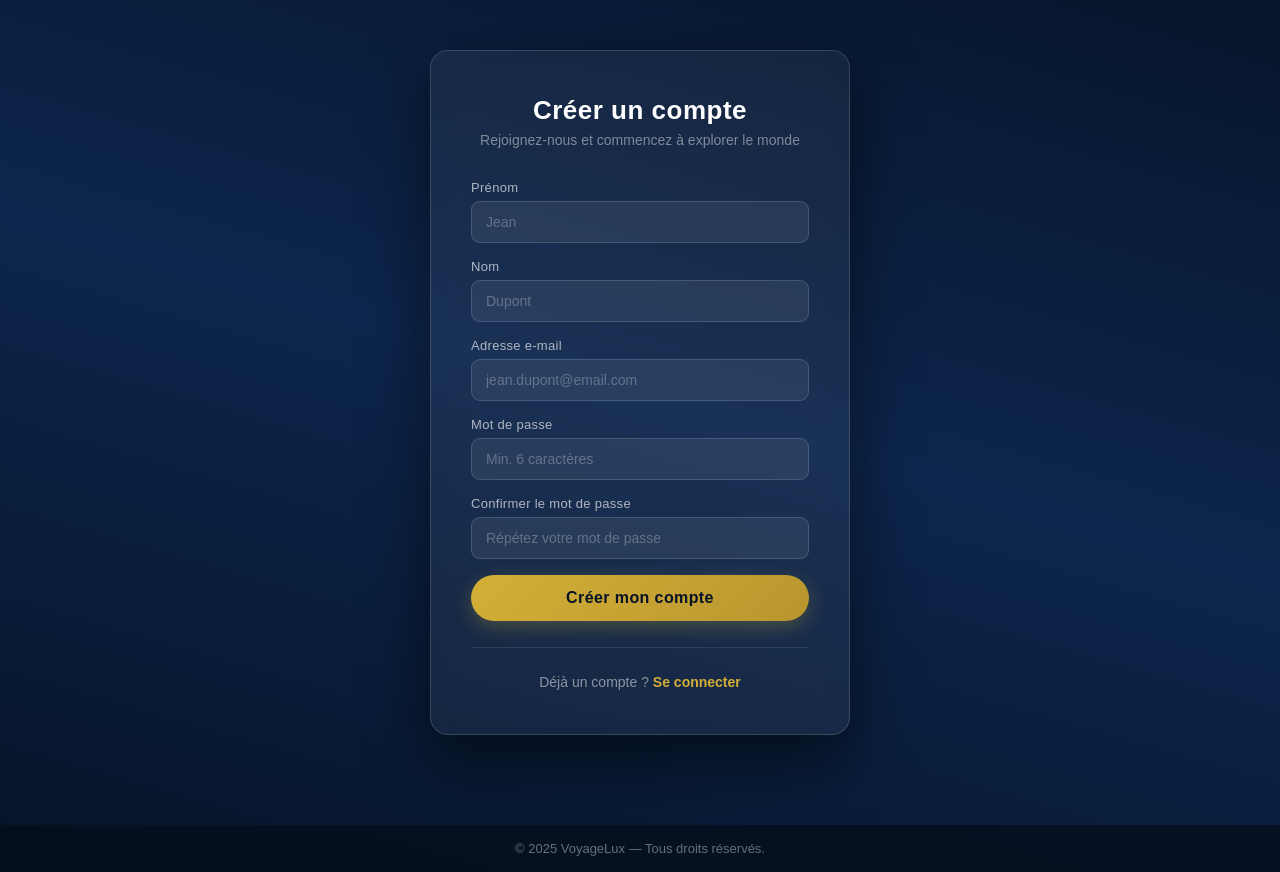
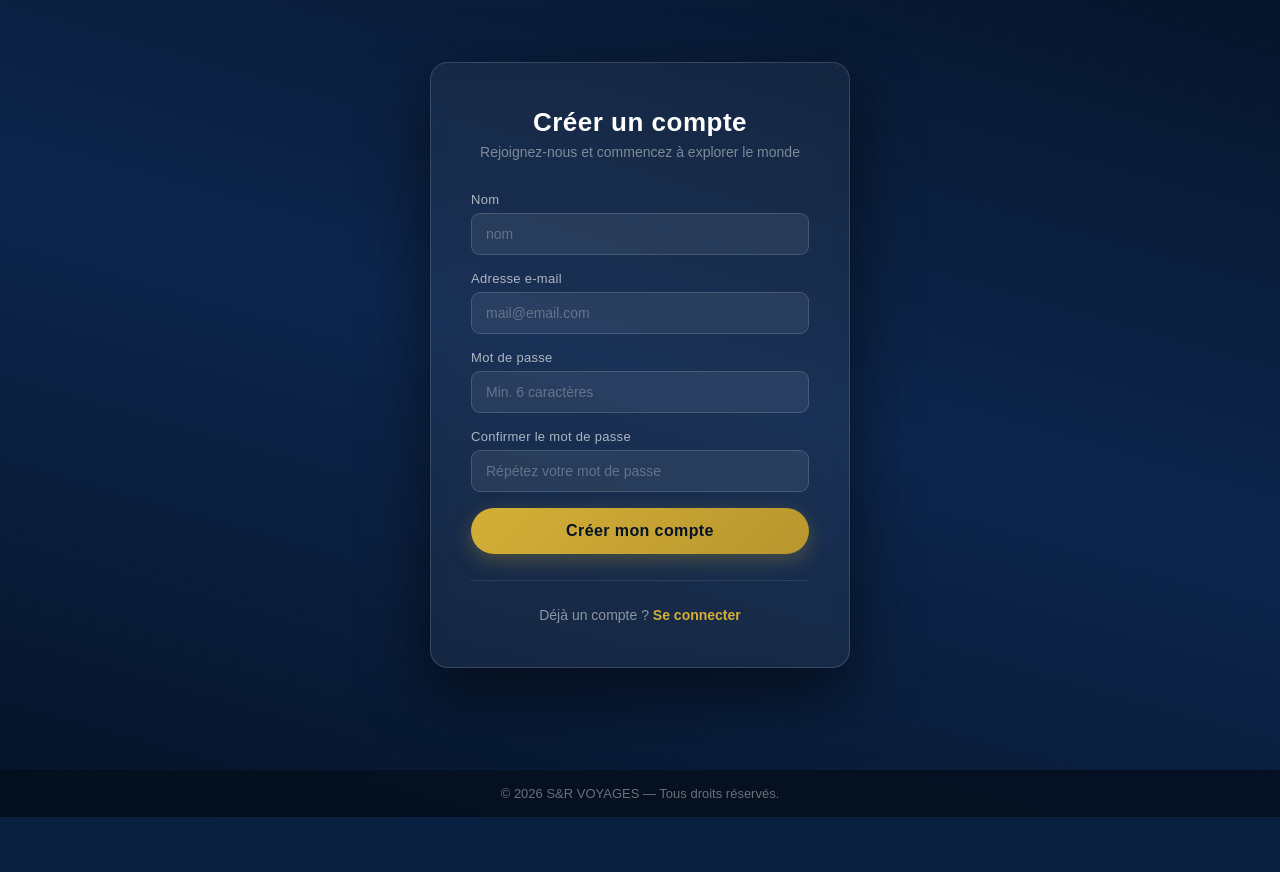
Before and after one commit to rana12345678910/R-S-Agence-Voyage, a PHP site: page /connexion/signup.php in a window 1280 px wide. Shown: the part 55-927 px from the top of the page. After the commit the page ends 872 px from the top, so only its background shows below. Run offline with PHP 8.4, Linux system fonts and the light colour scheme; a stand-in replaces the project's code that opens the database connection.

Commit message:
Update signup.php
signup form

```diff
--- a/connexion/signup.php
+++ b/connexion/signup.php
@@ -1,48 +1,93 @@
+<?php
+include "db.php";
+
+$message = "";
+
+if ($_SERVER["REQUEST_METHOD"] == "POST") {
+
+    $nom = $_POST['nom'];
+    $email = $_POST['email'];
+    $password = $_POST['password'];
+    $confirm = $_POST['confirm'];
+
+
+    if ($password !== $confirm) {
+        $message = " Les mots de passe ne correspondent pas";
+    } else {
+
+
+        $check = $conn->prepare("SELECT id FROM users WHERE email = ?");
+        $check->bind_param("s", $email);
+        $check->execute();
+        $check->store_result();
+
+        if ($check->num_rows > 0) {
+            $message = " Cet email est déjà utilisé";
+        } else {
+
+
+            $hashedPassword = password_hash($password, PASSWORD_DEFAULT);
+
+
+            $stmt = $conn->prepare("INSERT INTO users (nom, email, mot_de_passe) VALUES (?, ?, ?)");
+            $stmt->bind_param("sss", $nom, $email, $hashedPassword);
+
+            if ($stmt->execute()) {
+                $message = " Compte créé avec succès !";
+            } else {
+                $message = " Erreur: " . $conn->error;
+            }
+        }
+    }
+}
+?>
+
 <!DOCTYPE html>
 <html lang="fr">
 <head>
     <meta charset="UTF-8">
     <meta name="viewport" content="width=device-width, initial-scale=1.0">
-    <link rel="stylesheet" href="assets/css/style.css">
+    <link rel="stylesheet" href="../assets/css/style.css">
     <title>Créer un compte</title>
-
 </head>
 <body>
 
-<!-- Navbar -->
+
 <nav>
     <div class="brand">
         <h1>S&R VOYAGES</h1>
     </div>
     <ul>
-
         <li><a href="login.php">Se connecter</a></li>
     </ul>
 </nav>
 
-<!-- Formulaire centré -->
+
 <div class="auth-wrapper">
     <div class="auth-card">
 
         <h2>Créer un compte</h2>
         <p class="auth-subtitle">Rejoignez-nous et commencez à explorer le monde</p>
 
-        <form action="signup.php" method="POST">
+
+        <?php if ($message != ""): ?>
+            <p style="color:red; text-align:center;">
+                <?php echo $message; ?>
+            </p>
+        <?php endif; ?>
+
+        <form action="" method="POST">
 
             <div class="form-row">
                 <div class="form-group">
-                    <label for="prenom">Prénom</label>
-                    <input type="text" id="prenom" name="prenom" placeholder="Jean" required>
-                </div>
-                <div class="form-group">
                     <label for="nom">Nom</label>
-                    <input type="text" id="nom" name="nom" placeholder="Dupont" required>
+                    <input type="text" id="nom" name="nom" placeholder="nom" required>
                 </div>
             </div>
 
             <div class="form-group">
                 <label for="email">Adresse e-mail</label>
-                <input type="email" id="email" name="email" placeholder="jean.dupont@email.com" required>
+                <input type="email" id="email" name="email" placeholder="mail@email.com" required>
             </div>
 
             <div class="form-group">
@@ -64,9 +109,9 @@
     </div>
 </div>
 
-<!-- Footer -->
+
 <footer>
-    &copy; 2025 VoyageLux — Tous droits réservés.
+    &copy; 2026 S&R VOYAGES — Tous droits réservés.
 </footer>
 
 </body>
```
